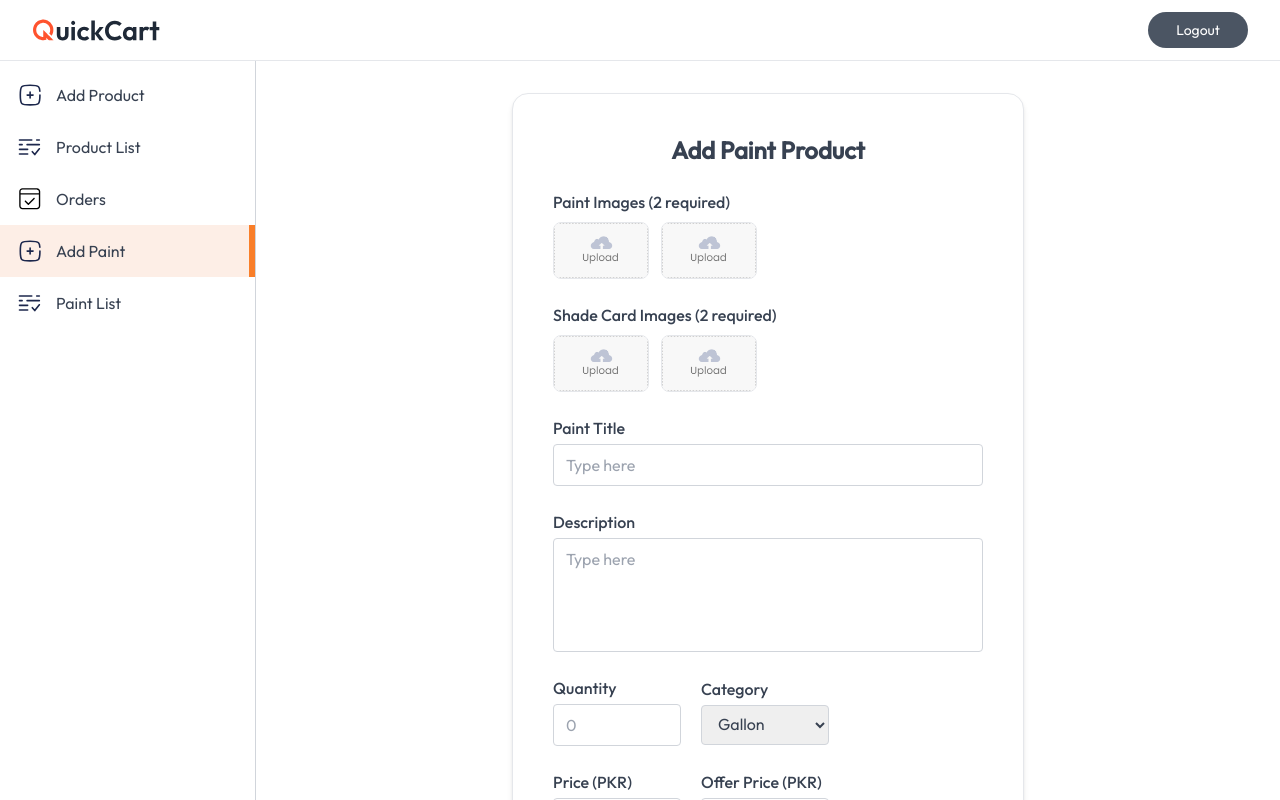
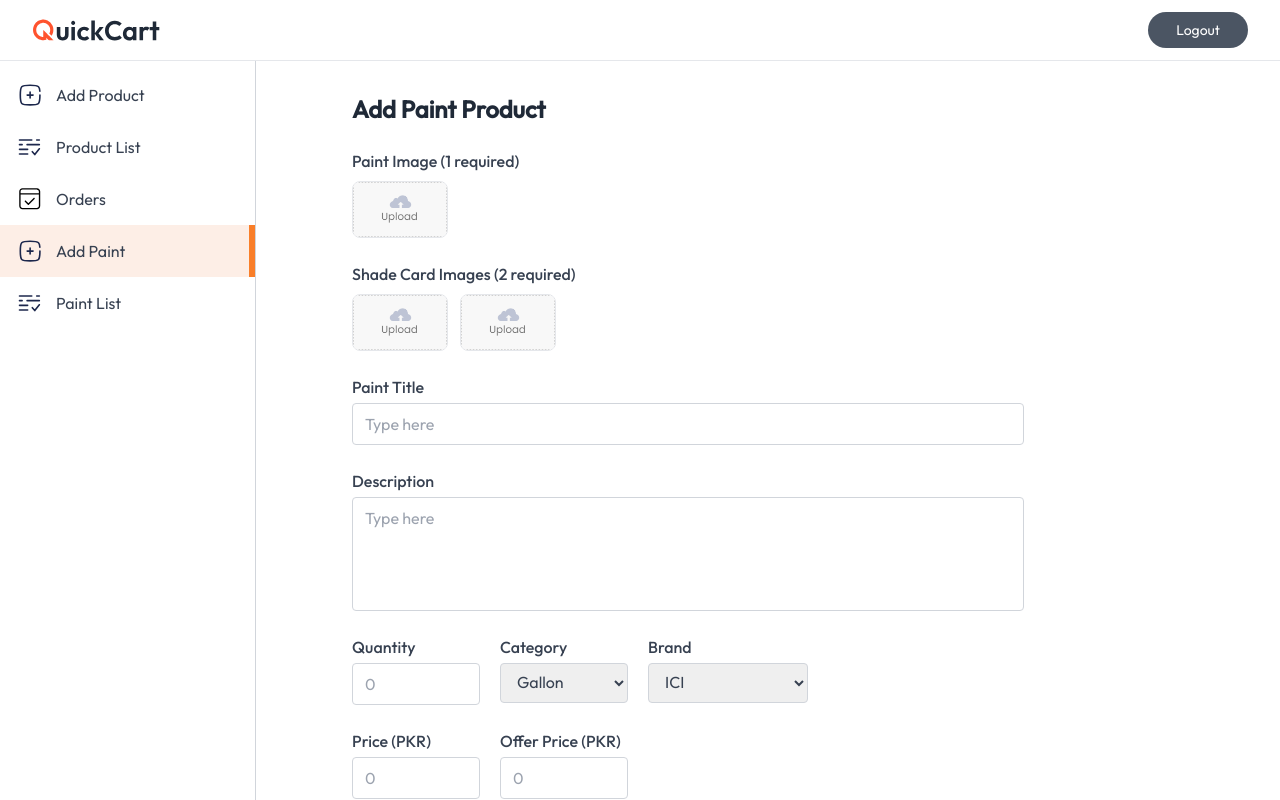
Before and after one commit to Mismail9961/Paint-Website, a Next.js app: page /seller/paint-add in a window 1280 px wide. Shown: the top 800 px of the page. Built offline with nearby package versions, Linux system fonts and the light colour scheme; no server answers; the database is empty.

Commit message:
inngest function

```diff
--- a/app/seller/paint-add/page.jsx
+++ b/app/seller/paint-add/page.jsx
@@ -5,12 +5,13 @@ import { assets } from "@/assets/assets";
 import { toast } from "react-hot-toast";
 
 const AddPaint = () => {
-  const [paintImages, setPaintImages] = useState([null, null]);
+  const [paintImage, setPaintImage] = useState(null);
   const [shadeImages, setShadeImages] = useState([null, null]);
   const [title, setTitle] = useState("");
   const [description, setDescription] = useState("");
   const [quantity, setQuantity] = useState("");
   const [category, setCategory] = useState("gallon");
+  const [brandCategory, setBrandCategory] = useState("ICI");
   const [price, setPrice] = useState("");
   const [offerPrice, setOfferPrice] = useState("");
   const [loading, setLoading] = useState(false);
@@ -18,9 +19,8 @@ const AddPaint = () => {
   const handleSubmit = async (e) => {
     e.preventDefault();
 
-    // Validate required images
-    if (paintImages.some((img) => img === null) || shadeImages.some((img) => img === null)) {
-      toast.error("Please upload 2 paint images and 2 shade card images.");
+    if (!paintImage || shadeImages.some((img) => img === null)) {
+      toast.error("Please upload 1 paint image and 2 shade card images.");
       return;
     }
 
@@ -31,13 +31,11 @@ const AddPaint = () => {
       formData.append("description", description);
       formData.append("quantity", quantity);
       formData.append("category", category);
+      formData.append("brandCategory", brandCategory);
       formData.append("price", price);
       formData.append("offerPrice", offerPrice);
 
-      paintImages.forEach((file) => {
-        if (file) formData.append("images", file);
-      });
-
+      formData.append("images", paintImage);
       shadeImages.forEach((file) => {
         if (file) formData.append("shadeCardImages", file);
       });
@@ -50,15 +48,15 @@ const AddPaint = () => {
       const data = await res.json();
 
       if (res.ok) {
-        toast.success("✅ Paint product added successfully!");
-        // Reset form
+        toast.success("Paint product added successfully!");
         setTitle("");
         setDescription("");
         setQuantity("");
         setCategory("gallon");
+        setBrandCategory("ICI");
         setPrice("");
         setOfferPrice("");
-        setPaintImages([null, null]);
+        setPaintImage(null);
         setShadeImages([null, null]);
       } else {
         toast.error(data.error || "Something went wrong");
@@ -72,39 +70,30 @@ const AddPaint = () => {
   };
 
   return (
-    <div className="flex-1 min-h-screen flex flex-col items-center py-8">
-      <form
-        onSubmit={handleSubmit}
-        className="bg-white shadow-md rounded-2xl md:p-10 p-5 space-y-6 w-full max-w-lg border border-gray-200"
-      >
-        <h2 className="text-2xl font-semibold text-center text-gray-700">Add Paint Product</h2>
+    <div className="flex-1 min-h-screen flex flex-col py-8 px-8 md:px-16 lg:px-24">
+      <form onSubmit={handleSubmit} className="space-y-6 w-full max-w-2xl">
+        <h2 className="text-2xl font-semibold text-gray-800">Add Paint Product</h2>
 
-        {/* Paint Images */}
+        {/* Paint Image */}
         <div>
-          <p className="text-base font-medium">Paint Images (2 required)</p>
+          <p className="text-base font-medium">Paint Image (1 required)</p>
           <div className="flex flex-wrap items-center gap-3 mt-2">
-            {paintImages.map((file, index) => (
-              <label key={index} htmlFor={`paintImage${index}`}>
+            <label htmlFor="paintImage">
               <input
                 type="file"
-                  id={`paintImage${index}`}
+                id="paintImage"
                 hidden
                 accept="image/*"
-                  onChange={(e) => {
-                    const updated = [...paintImages];
-                    updated[index] = e.target.files[0];
-                    setPaintImages(updated);
-                  }}
+                onChange={(e) => setPaintImage(e.target.files[0])}
               />
               <Image
-                  className="max-w-24 cursor-pointer border rounded-lg hover:opacity-90"
-                  src={file ? URL.createObjectURL(file) : assets.upload_area}
+                className="max-w-24 cursor-pointer rounded-lg border hover:opacity-90"
+                src={paintImage ? URL.createObjectURL(paintImage) : assets.upload_area}
                 alt="Paint image"
                 width={100}
                 height={100}
               />
             </label>
-            ))}
           </div>
         </div>
 
@@ -126,9 +115,9 @@ const AddPaint = () => {
                   }}
                 />
                 <Image
-                  className="max-w-24 cursor-pointer border rounded-lg hover:opacity-90"
+                  className="max-w-24 cursor-pointer rounded-lg border hover:opacity-90"
                   src={file ? URL.createObjectURL(file) : assets.upload_area}
-                  alt="Shade image"
+                  alt={`Shade ${index + 1}`}
                   width={100}
                   height={100}
                 />
@@ -169,8 +158,8 @@ const AddPaint = () => {
           />
         </div>
 
-        {/* Quantity & Category */}
-        <div className="flex items-center gap-5 flex-wrap">
+        {/* Quantity, Category, Brand */}
+        <div className="flex flex-wrap gap-5">
           <div className="flex flex-col gap-1 w-32">
             <label className="text-base font-medium" htmlFor="quantity">
               Quantity
@@ -185,6 +174,7 @@ const AddPaint = () => {
               required
             />
           </div>
+
           <div className="flex flex-col gap-1 w-32">
             <label className="text-base font-medium" htmlFor="category">
               Category
@@ -198,6 +188,26 @@ const AddPaint = () => {
               <option value="gallon">Gallon</option>
               <option value="drum">Drum</option>
               <option value="quarter">Quarter</option>
+            </select>
+          </div>
+
+          <div className="flex flex-col gap-1 w-40">
+            <label className="text-base font-medium" htmlFor="brandCategory">
+              Brand
+            </label>
+            <select
+              id="brandCategory"
+              className="outline-none py-2 px-3 rounded border border-gray-300"
+              onChange={(e) => setBrandCategory(e.target.value)}
+              value={brandCategory}
+              required
+            >
+              <option value="ICI">ICI</option>
+              <option value="Dulux">Dulux</option>
+              <option value="Brighto">Brighto</option>
+              <option value="Diamond">Diamond</option>
+              <option value="Gobis">Gobis</option>
+              <option value="Other">Other</option>
             </select>
           </div>
         </div>
@@ -218,6 +228,7 @@ const AddPaint = () => {
               required
             />
           </div>
+
           <div className="flex flex-col gap-1 w-32">
             <label className="text-base font-medium" htmlFor="offerPrice">
               Offer Price (PKR)
@@ -233,11 +244,11 @@ const AddPaint = () => {
           </div>
         </div>
 
-        {/* Submit Button */}
+        {/* Submit */}
         <button
           type="submit"
           disabled={loading}
-          className={`px-8 py-2.5 bg-orange-600 text-white font-medium rounded w-full transition ${
+          className={`px-8 py-2.5 bg-orange-600 text-white font-medium rounded transition ${
             loading ? "opacity-70 cursor-not-allowed" : "hover:bg-orange-700"
           }`}
         >
--- a/models/Paint.js
+++ b/models/Paint.js
@@ -24,7 +24,7 @@ const paintProductSchema = new mongoose.Schema(
     // 🟢 New field added here
     brandCategory: {
       type: String,
-      enum: ["ICI", "Dulux", "Brighto", "Diamond", "Other"], // optional preset list
+      enum: ["ICI", "Dulux", "Brighto", "Diamond", "Gobis" , "Other"], // optional preset list
       required: true,
       trim: true,
     },
```
Lines whose indentation alone changed are shown as unchanged.
